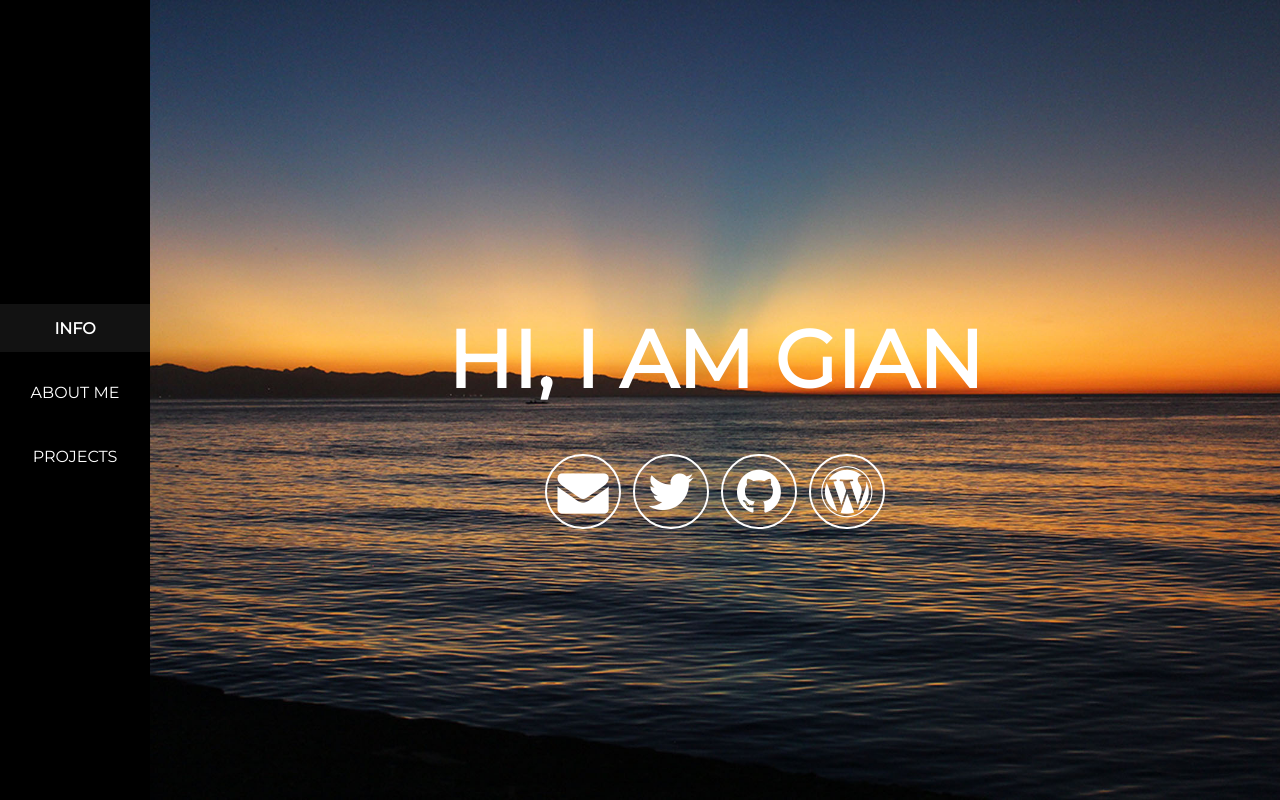
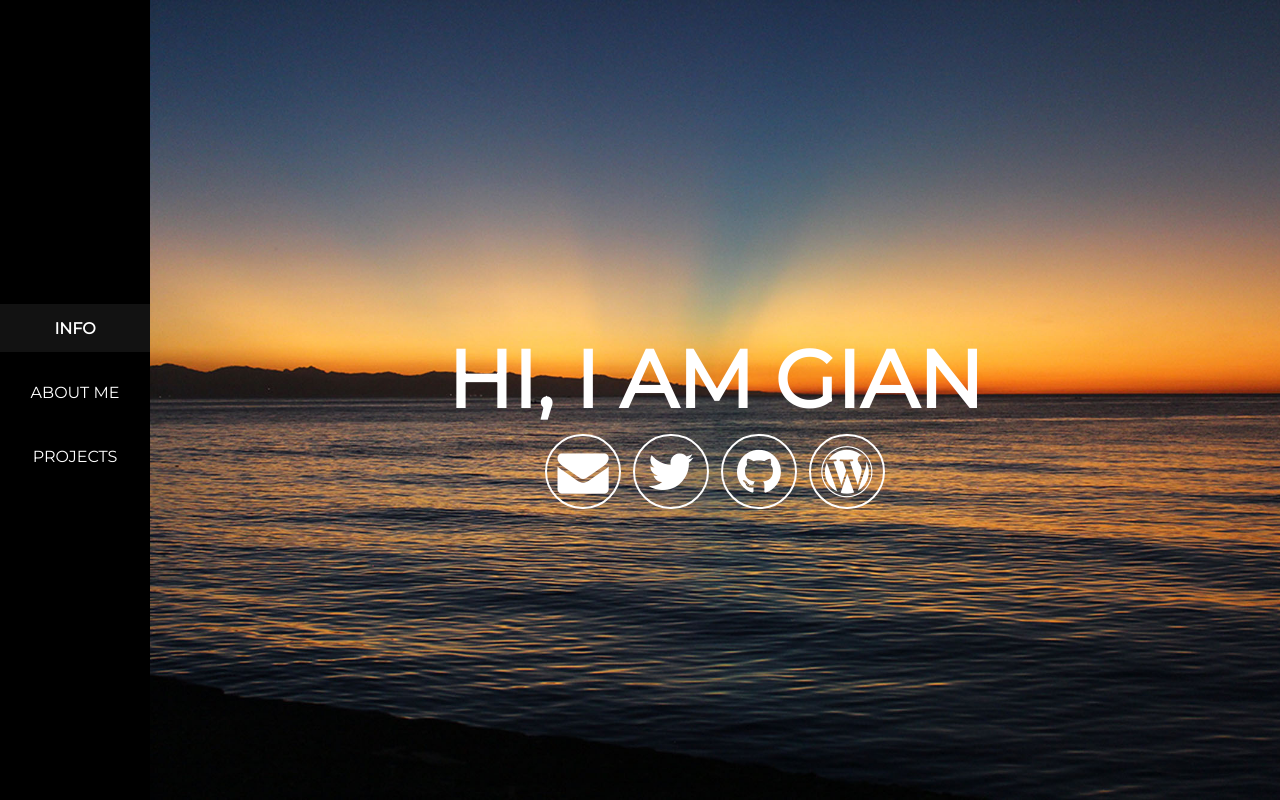
Before and after one commit to gsass1/giansass.com, a React (Create React App) app: page / in a window 1280 px wide. Shown: the top 800 px of the page. Built offline with nearby package versions, Linux system fonts and the light colour scheme.

Commit message:
Fix padding

```diff
--- a/src/App.css
+++ b/src/App.css
@@ -82,6 +82,7 @@ h1, h2, h3 {
   font-size: 5em;
   font-weight: 800;
   display: block;
+  padding-bottom: 0px;
 }
 
 .block__header--medium {
```
